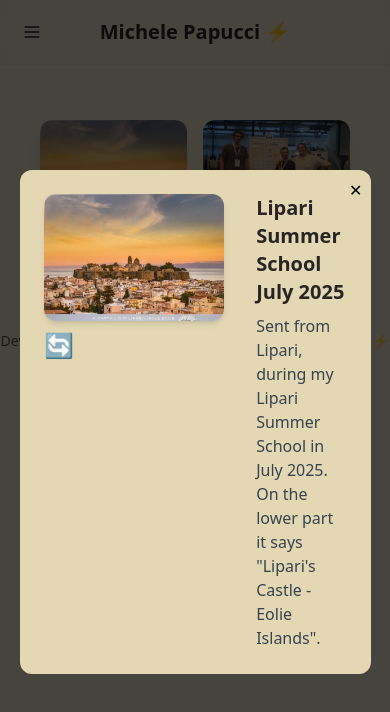
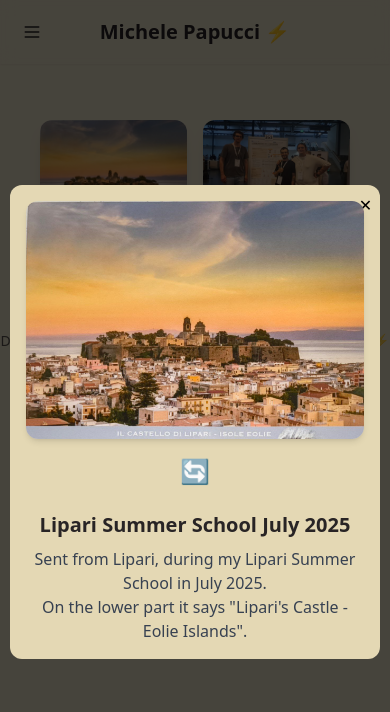
Before and after one commit to michelepapucci/michelepapucci.github.io, an Astro site: page /postcards in a window 390 px wide. Both pictures are taken after a click on the element 113 px from the left and 171 px from the top of the page. Built offline with nearby package versions, Linux system fonts and the light colour scheme; Astro itself is replaced by a stand-in of ours.

Commit message:
added media query to postcards

```diff
--- a/src/components/PostcardsGallery.jsx
+++ b/src/components/PostcardsGallery.jsx
@@ -48,11 +48,11 @@ export default function PostcardGallery() {
       {selected && (
         <div
             className="fixed inset-0 bg-black bg-opacity-70 flex items-center justify-center z-50"
-            onClick={() => setSelected(null)} // closes when clicking the overlay
+            onClick={() => setSelected(null)}
         >
             <div
-            className="bg-base-200 rounded-xl p-6 w-[90vw] max-w-[1200px] flex gap-8 relative"
-            onClick={(e) => e.stopPropagation()} // prevents closing when clicking inside the modal
+            className="bg-base-200 rounded-xl p-4 sm:p-6 w-[95vw] max-w-[1200px] flex flex-col sm:flex-row gap-6 sm:gap-8 relative items-center"
+            onClick={(e) => e.stopPropagation()}
             >
             <button
                 className="absolute top-2 right-2 text-black hover:text-red-500"
@@ -61,32 +61,43 @@ export default function PostcardGallery() {
                 ✕
             </button>
 
-            <div className="w-[100%] max-w-[1280px] perspective">
+            {/* Image and Flip Button Block */}
+            <div className="flex flex-col items-center w-full sm:w-1/2">
+                <div className="w-full perspective flex justify-center">
                 <div
-                className={`relative w-full transition-transform duration-700 transform-style-preserve-3d ${
+                    className={`relative transition-transform duration-700 transform-style-preserve-3d ${
                     flipped ? 'rotate-y-180' : ''
                     }`}
-                style={{ maxHeight: '80vh', maxWidth: '100%', display: 'flex', justifyContent: 'center', alignItems: 'center' }}
+                    style={{
+                    maxHeight: '60vh',
+                    width: '100%',
+                    maxWidth: '100%',
+                    display: 'flex',
+                    justifyContent: 'center',
+                    alignItems: 'center',
+                    }}
                 >
-                {/* Front of card */}
+                    {/* Front */}
                     <img
                     src={selected.front}
                     alt="Postcard front"
-                className="max-h-[80vh] w-auto h-auto object-contain rounded-xl shadow-md"
+                    className="max-h-[60vh] w-auto object-contain rounded-xl shadow-md"
                     style={{ transform: 'rotateY(0deg)' }}
                     />
 
-                {/* Back of card */}
+                    {/* Back */}
                     <img
                     src={selected.back}
                     alt="Postcard back"
-                className="absolute w-full h-full object-cover backface-hidden rounded-xl shadow-md"
+                    className="absolute w-full h-full object-contain backface-hidden rounded-xl shadow-md"
                     style={{ transform: 'rotateY(180deg)' }}
                     />
                 </div>
+                </div>
 
+                {/* Flip Button */}
                 <button
-                className="mt-2 text-2xl hover:rotate-90 transition-transform duration-300"
+                className="mt-4 text-2xl hover:rotate-90 transition-transform duration-300"
                 onClick={() => setFlipped(!flipped)}
                 title={flipped ? 'Show Front' : 'Show Back'}
                 >
@@ -94,17 +105,17 @@ export default function PostcardGallery() {
                 </button>
             </div>
 
-            <div className="w-1/2">
+            {/* Description Block */}
+            <div className="w-full sm:w-1/2 text-center sm:text-left">
                 <h2 className="text-xl font-bold mb-2">{selected.title}</h2>
                 <p className="text-gray-700 whitespace-pre-line">
-                {flipped
-                  ? selected.backDescription
-                  : selected.frontDescription}
+                {flipped ? selected.backDescription : selected.frontDescription}
                 </p>
             </div>
             </div>
         </div>
         )}
+
 
       <style>{`
         .perspective {
```
Lines whose indentation alone changed are shown as unchanged.
